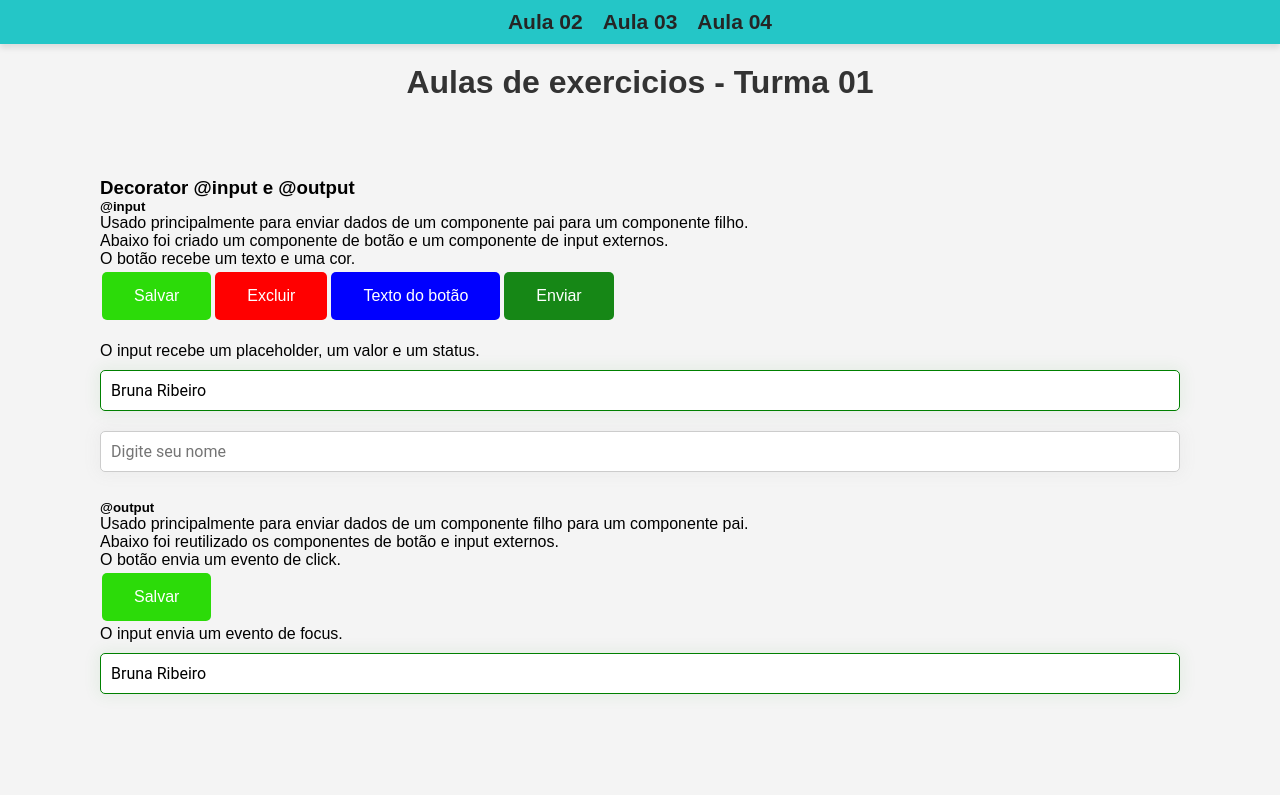
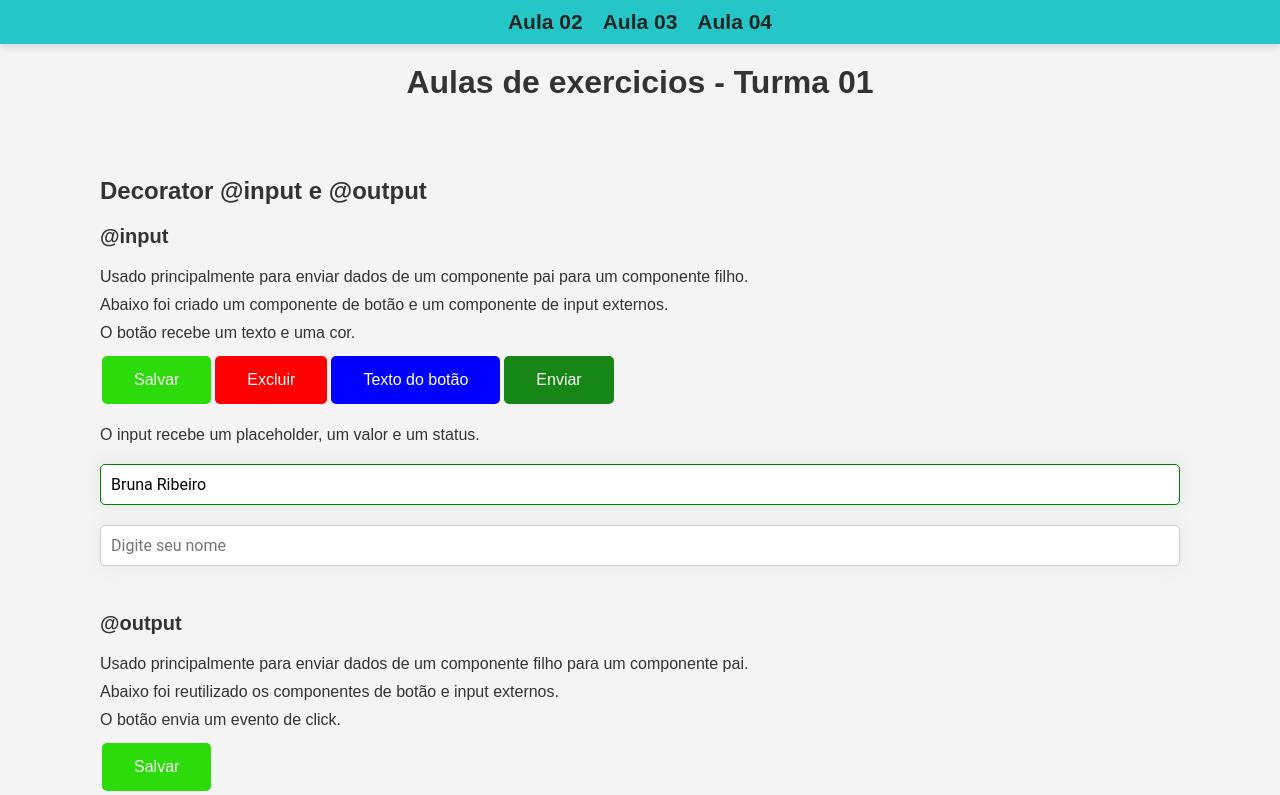
Before and after one commit to raydevcp20/turma01-angular, an Angular app: page /aula04 in a window 1280 px wide. Shown: the top 795 px of the page. Built offline with nearby package versions, Linux system fonts and the light colour scheme.

Commit message:
correções no css da aula 04

```diff
--- a/src/app/pages/aula04/aula04.component.css
+++ b/src/app/pages/aula04/aula04.component.css
@@ -0,0 +1,17 @@
+h3 {
+  color: #333;
+  font-size: 24px;
+  margin: 20px 0;
+}
+
+h5 {
+  color: #333;
+  font-size: 20px;
+  margin-bottom: 20px;
+}
+
+p {
+  color: #333;
+  font-size: 16px;
+  margin-bottom: 10px;
+}
--- a/src/app/pages/aula04/aula04.component.html
+++ b/src/app/pages/aula04/aula04.component.html
@@ -32,7 +32,7 @@
   placeholder="Digite seu nome"
   status="disabled"
 ></app-input>
-<br/><br/>
+<br/><br/><br>
 
 <!-- @output -->
 <h5>&#64;output</h5>
@@ -58,3 +58,9 @@
   status="success"
   (change)="aoDigitar($event)"
 ></app-input>
+<br><br><br>
+
+
+<h3>Input Signals</h3>
+<!-- input()-->
+<h5>input()</h5>
```
